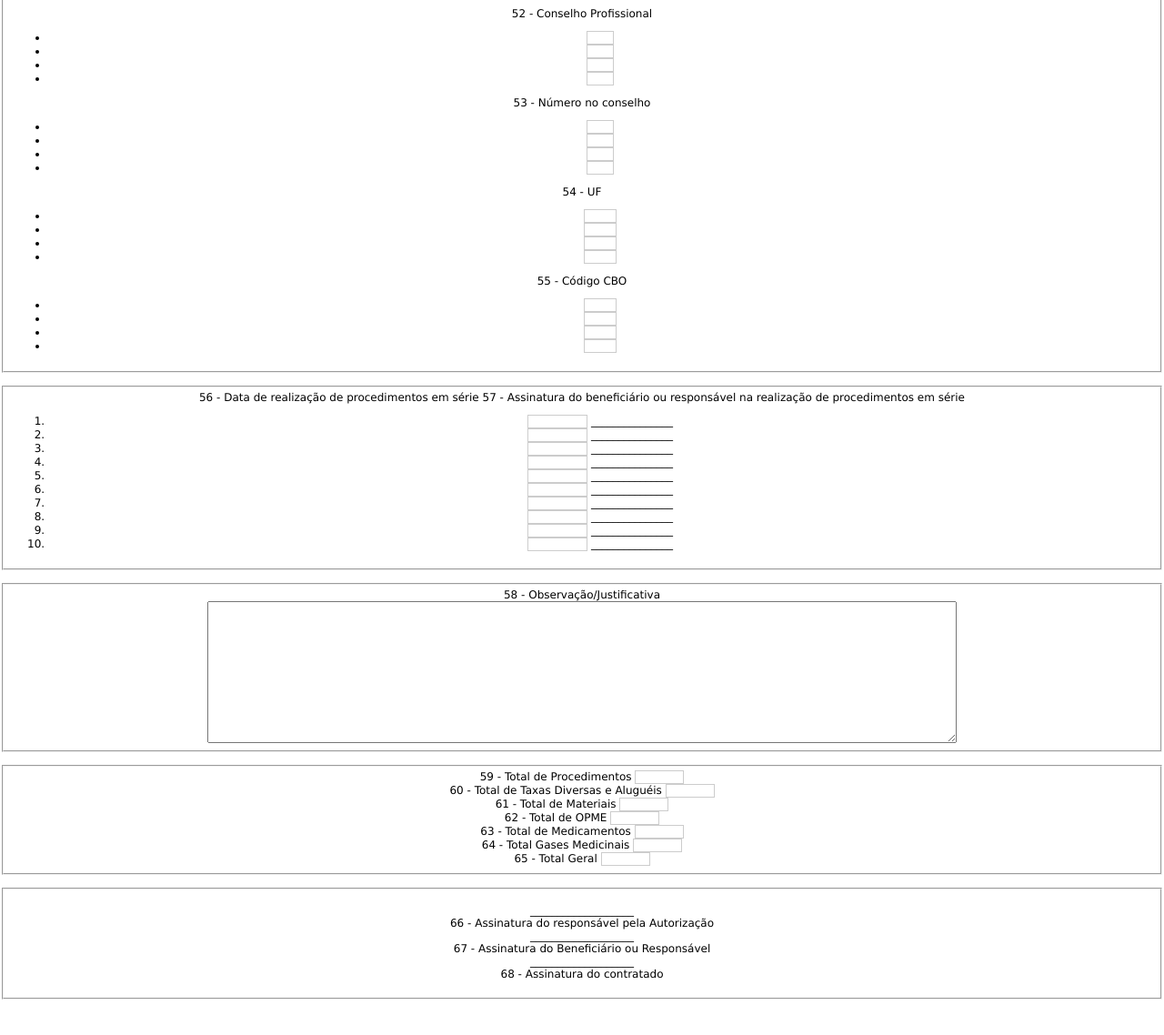
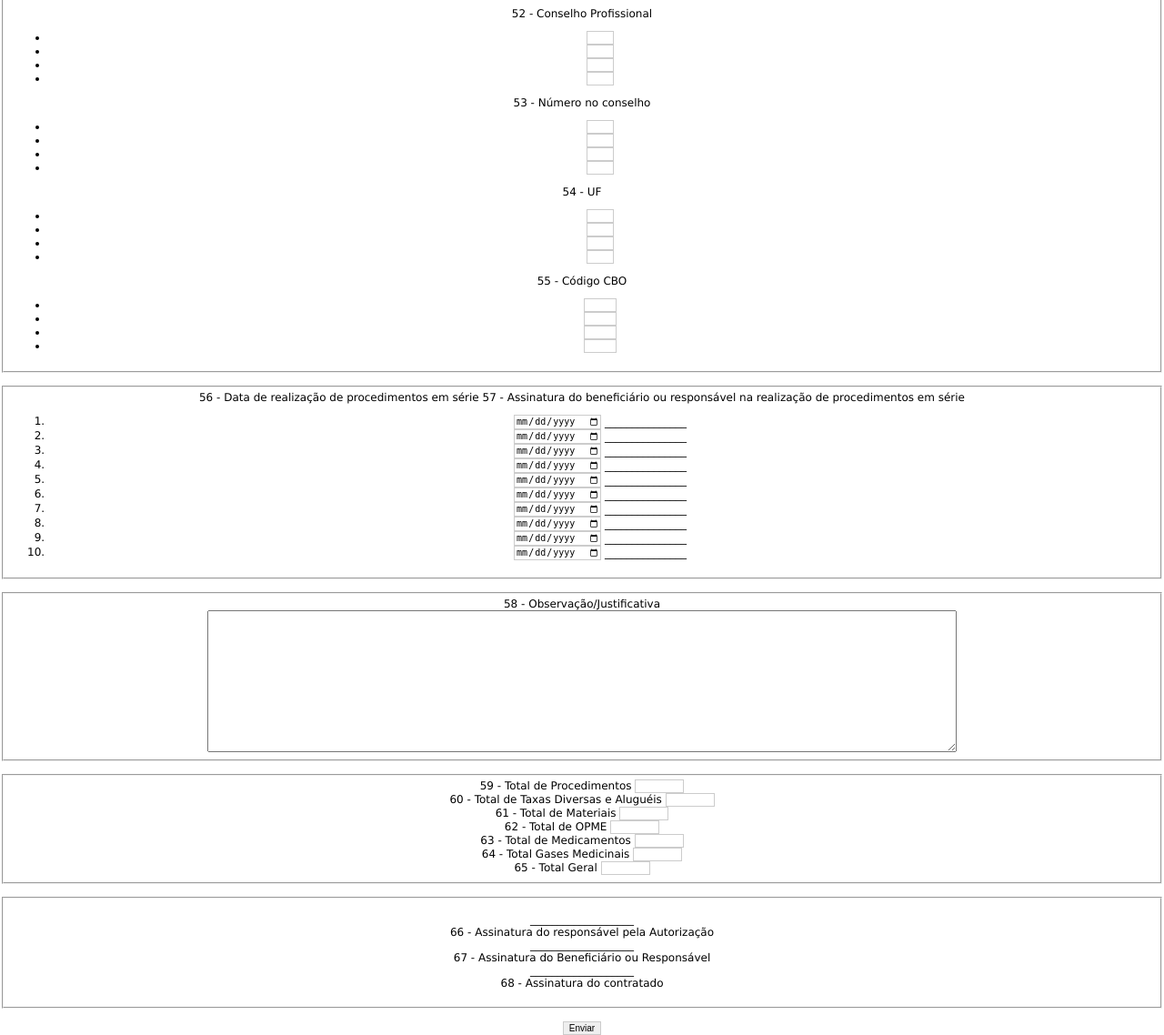
Before and after one commit to flpsantoro/tissdev, a PHP site: page /index.php?pagina=guiaexame in a window 1280 px wide. Shown: the part 3413-4551 px from the top of the page at 91% size. Before the commit the page ends 4512 px from the top, so only its background shows below. Run offline with PHP 8.4, Linux system fonts and the light colour scheme; the visitor is signed in with stand-in values (Sample User, id 1).

Commit message:
fim do form

```diff
--- a/guiaexame.php
+++ b/guiaexame.php
@@ -10,7 +10,7 @@ $nrGuiaPrestador = null;
 $seqImportacao = null;*/
 ?>
 <div>
-    <form id="guiaexame">
+    <form id="guiaexame" method="post">
         <fieldset>
             <legend><h3>GUIA DE SERVIÇO PROFISSIONAL / SERVIÇO AUXILIAR DE DIAGNÓSTICO E TERAPIA - SP/SADT</h3></legend>
             <label for="2_nr_guia_prestador">2 - Nº da guia no prestador</label>
@@ -273,52 +273,52 @@ $seqImportacao = null;*/
             </ul>
             <label for="49_grau_part">49 - Grau Part</label>
             <ul>
-                <li><input type="text" size="2" maxlength="" name="49_grau_part_1"></li>
-                <li><input type="text" size="2" maxlength="" name="49_grau_part_2"></li>
-                <li><input type="text" size="2" maxlength="" name="49_grau_part_3"></li>
-                <li><input type="text" size="2" maxlength="" name="49_grau_part_4"></li>
+                <li><input type="text" size="2" maxlength="2" name="49_grau_part_1"></li>
+                <li><input type="text" size="2" maxlength="2" name="49_grau_part_2"></li>
+                <li><input type="text" size="2" maxlength="2" name="49_grau_part_3"></li>
+                <li><input type="text" size="2" maxlength="2" name="49_grau_part_4"></li>
             </ul>
             <label for="50_cd_opr_cpf">50 - Código na Operadora / CPF</label>
             <ul>
-                <li><input type="text" size="14" maxlength="" name="50_cd_opr_cpf_1"></li>
-                <li><input type="text" size="14" maxlength="" name="50_cd_opr_cpf_2"></li>
-                <li><input type="text" size="14" maxlength="" name="50_cd_opr_cpf_3"></li>
-                <li><input type="text" size="14" maxlength="" name="50_cd_opr_cpf_3"></li>
+                <li><input type="text" size="14" maxlength="14" name="50_cd_opr_cpf_1"></li>
+                <li><input type="text" size="14" maxlength="14" name="50_cd_opr_cpf_2"></li>
+                <li><input type="text" size="14" maxlength="14" name="50_cd_opr_cpf_3"></li>
+                <li><input type="text" size="14" maxlength="14" name="50_cd_opr_cpf_3"></li>
             </ul>
             <label for="51_nm_prof">51 - Nome do profissional</label>
             <ul>
-                <li><input type="text" size="70" maxlength="" name="51_nm_prof_1"></li>
-                <li><input type="text" size="70" maxlength="" name="51_nm_prof_2"></li>
-                <li><input type="text" size="70" maxlength="" name="51_nm_prof_3"></li>
-                <li><input type="text" size="70" maxlength="" name="51_nm_prof_4"></li>
+                <li><input type="text" size="70" maxlength="70" name="51_nm_prof_1"></li>
+                <li><input type="text" size="70" maxlength="70" name="51_nm_prof_2"></li>
+                <li><input type="text" size="70" maxlength="70" name="51_nm_prof_3"></li>
+                <li><input type="text" size="70" maxlength="70" name="51_nm_prof_4"></li>
             </ul>
             <label for="52_cons_prof">52 - Conselho Profissional</label>
             <ul>
-                <li><input type="text" size="2" maxlength="" name="52_cons_prof_1"></li>
-                <li><input type="text" size="2" maxlength="" name="52_cons_prof_2"></li>
-                <li><input type="text" size="2" maxlength="" name="52_cons_prof_3"></li>
-                <li><input type="text" size="2 maxlength="" name="52_cons_prof_4"></li>
+                <li><input type="text" size="2" maxlength="2" name="52_cons_prof_1"></li>
+                <li><input type="text" size="2" maxlength="2" name="52_cons_prof_2"></li>
+                <li><input type="text" size="2" maxlength="2" name="52_cons_prof_3"></li>
+                <li><input type="text" size="2" maxlength="2" name="52_cons_prof_4"></li>
             </ul>
             <label for="53_nr_conselho">53 - Número no conselho</label>
             <ul>
-                <li><input type="text" size="2" maxlength="" name="53_nr_conselho_1"></li>
-                <li><input type="text" size="2" maxlength="" name="53_nr_conselho_2"></li>
-                <li><input type="text" size="2" maxlength="" name="53_nr_conselho_3"></li>
-                <li><input type="text" size="2" maxlength="" name="53_nr_conselho_4"></li>
+                <li><input type="text" size="2" maxlength="2" name="53_nr_conselho_1"></li>
+                <li><input type="text" size="2" maxlength="2" name="53_nr_conselho_2"></li>
+                <li><input type="text" size="2" maxlength="2" name="53_nr_conselho_3"></li>
+                <li><input type="text" size="2" maxlength="2" name="53_nr_conselho_4"></li>
             </ul>
             <label for="54_uf">54 - UF</label>
             <ul>
-                <li><input type="text" size="3" maxlength="" name="54_uf_1"></li>
-                <li><input type="text" size="3" maxlength="" name="54_uf_2"></li>
-                <li><input type="text" size="3" maxlength="" name="54_uf_3"></li>
-                <li><input type="text" size="3" maxlength="" name="54_uf_4"></li>
+                <li><input type="text" size="2" maxlength="2" name="54_uf_1"></li>
+                <li><input type="text" size="2" maxlength="2" name="54_uf_2"></li>
+                <li><input type="text" size="2" maxlength="2" name="54_uf_3"></li>
+                <li><input type="text" size="2" maxlength="2" name="54_uf_4"></li>
             </ul>
-            <label for="1_registro_ans">55 - Código CBO</label>
+            <label for="55_cd_cbo">55 - Código CBO</label>
             <ul>
-                <li><input type="text" size="3" maxlength="" name="1_registro_ans"></li>
-                <li><input type="text" size="3" maxlength="" name="1_registro_ans"></li>
-                <li><input type="text" size="3" maxlength="" name="1_registro_ans"></li>
-                <li><input type="text" size="3" maxlength="" name="1_registro_ans"></li>
+                <li><input type="text" size="3" maxlength="" name="55_cd_cbo_1"></li>
+                <li><input type="text" size="3" maxlength="" name="55_cd_cbo_2"></li>
+                <li><input type="text" size="3" maxlength="" name="55_cd_cbo_3"></li>
+                <li><input type="text" size="3" maxlength="" name="55_cd_cbo_4"></li>
             </ul>
         </fieldset>
         <br>
@@ -327,45 +327,45 @@ $seqImportacao = null;*/
             <label for="1_registro_ans">57 - Assinatura do beneficiário ou responsável na realização de procedimentos em
                 série</label>
             <ol>
-                <li><input type="text" size="8" maxlength="" name="1_registro_ans"><span> _______________</span></li>
-                <li><input type="text" size="8" maxlength="" name="1_registro_ans"><span> _______________</span></li>
-                <li><input type="text" size="8" maxlength="" name="1_registro_ans"><span> _______________</span></li>
-                <li><input type="text" size="8" maxlength="" name="1_registro_ans"><span> _______________</span></li>
-                <li><input type="text" size="8" maxlength="" name="1_registro_ans"><span> _______________</span></li>
-                <li><input type="text" size="8" maxlength="" name="1_registro_ans"><span> _______________</span></li>
-                <li><input type="text" size="8" maxlength="" name="1_registro_ans"><span> _______________</span></li>
-                <li><input type="text" size="8" maxlength="" name="1_registro_ans"><span> _______________</span></li>
-                <li><input type="text" size="8" maxlength="" name="1_registro_ans"><span> _______________</span></li>
-                <li><input type="text" size="8" maxlength="" name="1_registro_ans"><span> _______________</span></li>
+                <li><input type="date" size="8" maxlength="8" name="1_registro_ans"><span> _______________</span></li>
+                <li><input type="date" size="8" maxlength="8" name="1_registro_ans"><span> _______________</span></li>
+                <li><input type="date" size="8" maxlength="8" name="1_registro_ans"><span> _______________</span></li>
+                <li><input type="date" size="8" maxlength="8" name="1_registro_ans"><span> _______________</span></li>
+                <li><input type="date" size="8" maxlength="8" name="1_registro_ans"><span> _______________</span></li>
+                <li><input type="date" size="8" maxlength="8" name="1_registro_ans"><span> _______________</span></li>
+                <li><input type="date" size="8" maxlength="8" name="1_registro_ans"><span> _______________</span></li>
+                <li><input type="date" size="8" maxlength="8" name="1_registro_ans"><span> _______________</span></li>
+                <li><input type="date" size="8" maxlength="8" name="1_registro_ans"><span> _______________</span></li>
+                <li><input type="date" size="8" maxlength="8" name="1_registro_ans"><span> _______________</span></li>
             </ol>
         </fieldset>
         <br>
         <fieldset>
-            <label for="1_registro_ans">58 - Observação/Justificativa</label><br>
-            <textarea maxlength                                                                                                                                                 ="1_registro_ans" rows="10" cols="100" maxlength="500" form="guiaexame"></textarea>
+            <label for="58_obs_just">58 - Observação/Justificativa</label><br>
+            <textarea name="58_obs_just" rows="10" cols="100" maxlength="500" form="guiaexame"></textarea>
         </fieldset>
         <br>
         <fieldset>
-            <label for="1_registro_ans">59 - Total de Procedimentos</label>
-            <input type="text" size="6" maxlength="" name="1_registro_ans">
+            <label for="59_total_proc">59 - Total de Procedimentos</label>
+            <input type="text" size="6" maxlength="6" name="59_total_proc">
             <br>
-            <label for="1_registro_ans">60 - Total de Taxas Diversas e Aluguéis</label>
-            <input type="text" size="6" maxlength="" name="1_registro_ans">
+            <label for="60_total_tax">60 - Total de Taxas Diversas e Aluguéis</label>
+            <input type="text" size="6" maxlength="6" name="60_total_tax">
             <br>
-            <label for="1_registro_ans">61 - Total de Materiais</label>
-            <input type="text" size="6" maxlength="" name="1_registro_ans">
+            <label for="61_total_material">61 - Total de Materiais</label>
+            <input type="text" size="6" maxlength="6" name="61_total_material">
             <br>
-            <label for="1_registro_ans">62 - Total de OPME</label>
-            <input type="text" size="6" maxlength="" name="1_registro_ans">
+            <label for="62_total_opme">62 - Total de OPME</label>
+            <input type="text" size="6" maxlength="6" name="62_total_opme">
             <br>
-            <label for="1_registro_ans">63 - Total de Medicamentos</label>
-            <input type="text" size="6" maxlength="" name="1_registro_ans">
+            <label for="63_total_medicamentos">63 - Total de Medicamentos</label>
+            <input type="text" size="6" maxlength="6" name="63_total_medicamentos">
             <br>
-            <label for="1_registro_ans">64 - Total Gases Medicinais</label>
-            <input type="text" size="6" maxlength="" name="1_registro_ans">
+            <label for="64_total_gases_med">64 - Total Gases Medicinais</label>
+            <input type="text" size="6" maxlength="6" name="64_total_gases_med">
             <br>
-            <label for="1_registro_ans">65 - Total Geral</label>
-            <input type="text" size="6" maxlength="" name="1_registro_ans">
+            <label for="65_total_geral">65 - Total Geral</label>
+            <input type="text" size="6" maxlength="6" name="65_total_geral">
         </fieldset>
         <br>
         <fieldset>
@@ -376,6 +376,7 @@ $seqImportacao = null;*/
             </p>
         </fieldset>
         <br>
+        <input type="submit" value="Enviar">
 
     </form>
 </div>
```
